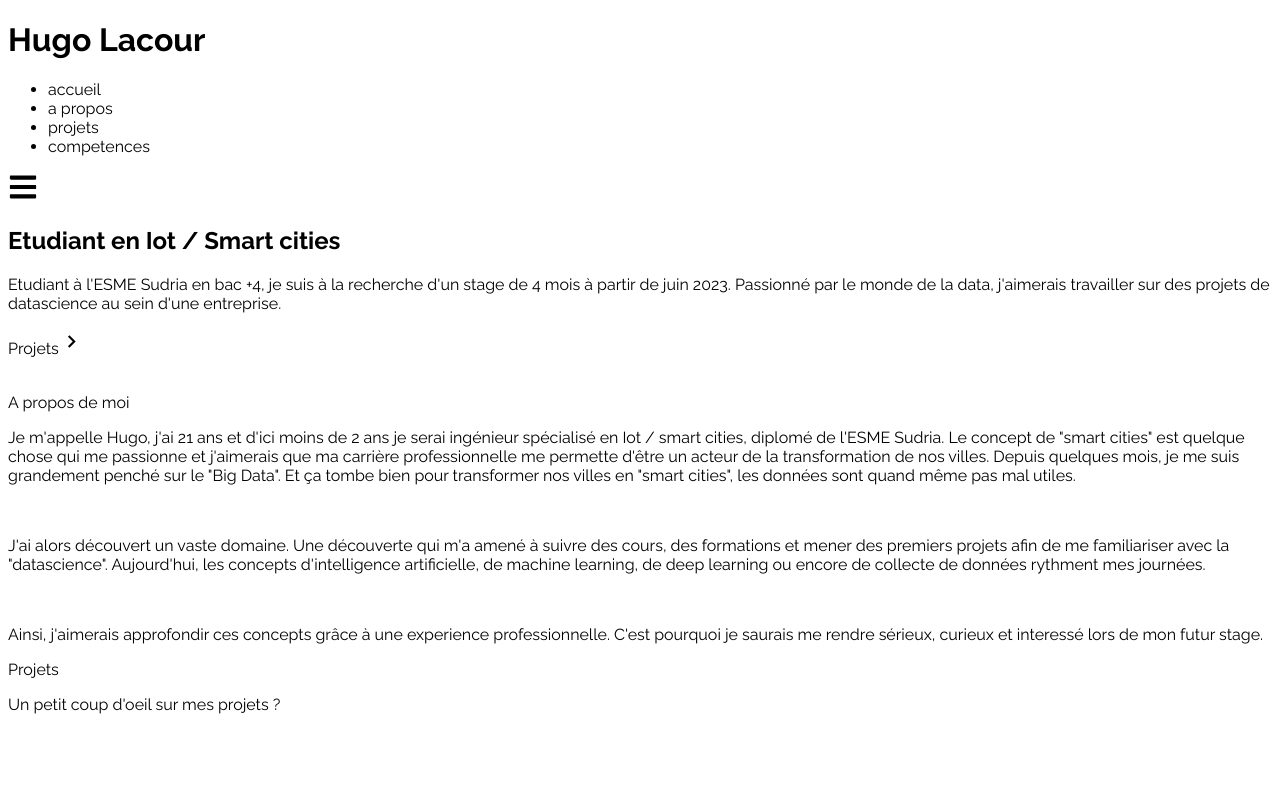
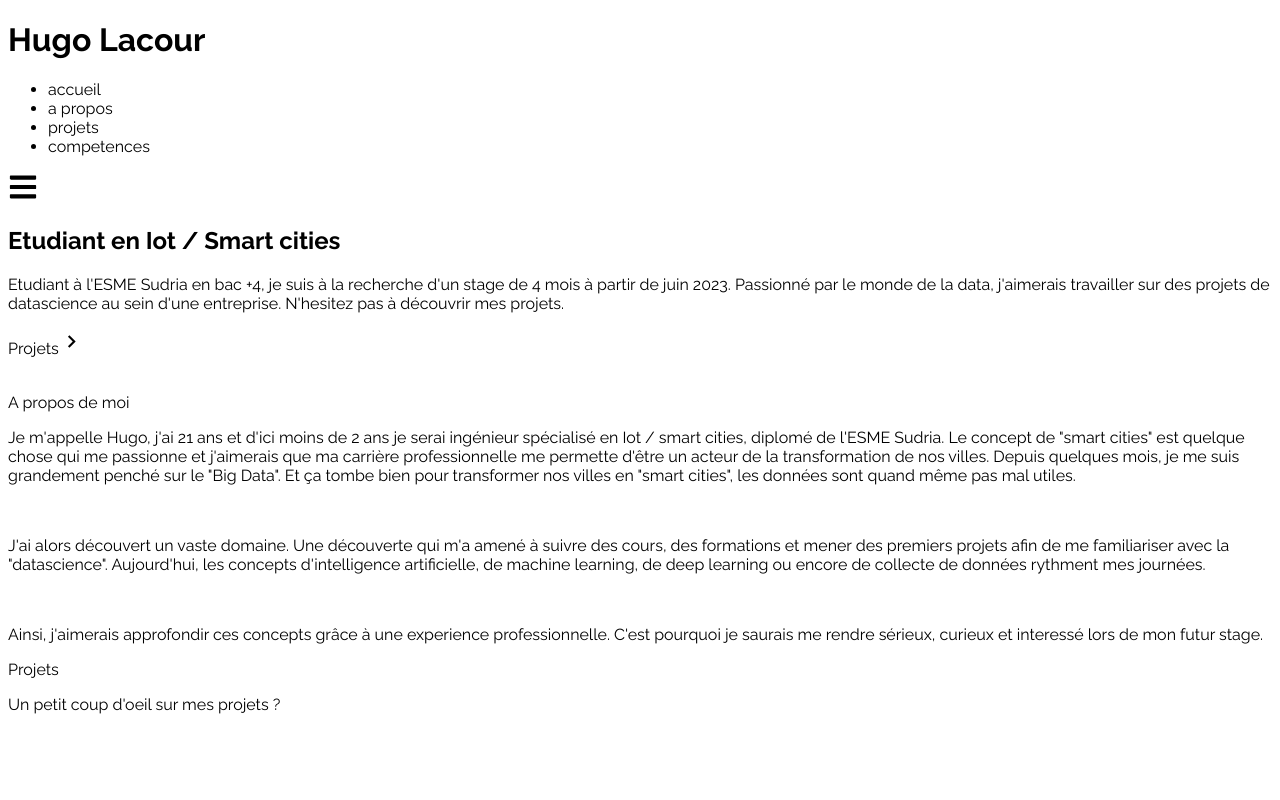
Before and after one commit to hugoat91/my_web_site, a React (Create React App) app: page / in a window 1280 px wide. Shown: the top 800 px of the page. Built offline with nearby package versions, Linux system fonts and the light colour scheme.

Commit message:
avancée site

```diff
--- a/src/components/Home.jsx
+++ b/src/components/Home.jsx
@@ -17,7 +17,7 @@ const Home = () => {
                 <p className='text-gray-500 py-4 max-w-md'>
                     Etudiant à l'ESME Sudria en bac +4, je suis à la recherche d'un stage de 4 mois à partir de juin 2023.
                     Passionné par le monde de la data, j'aimerais travailler sur des projets
-                    de datascience au sein d'une entreprise.
+                    de datascience au sein d'une entreprise. N'hesitez pas à découvrir mes projets.
                 </p>
 
                 <div>
```
